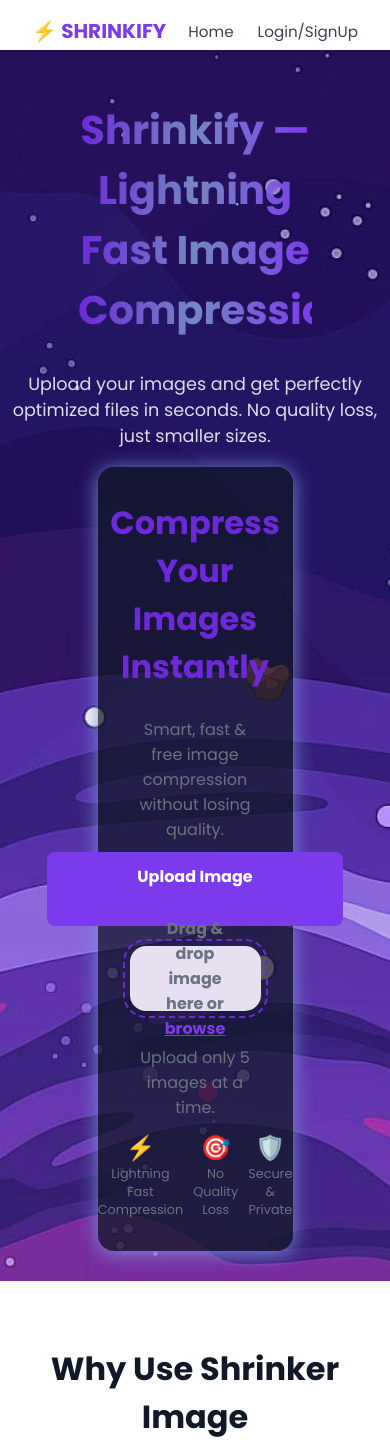
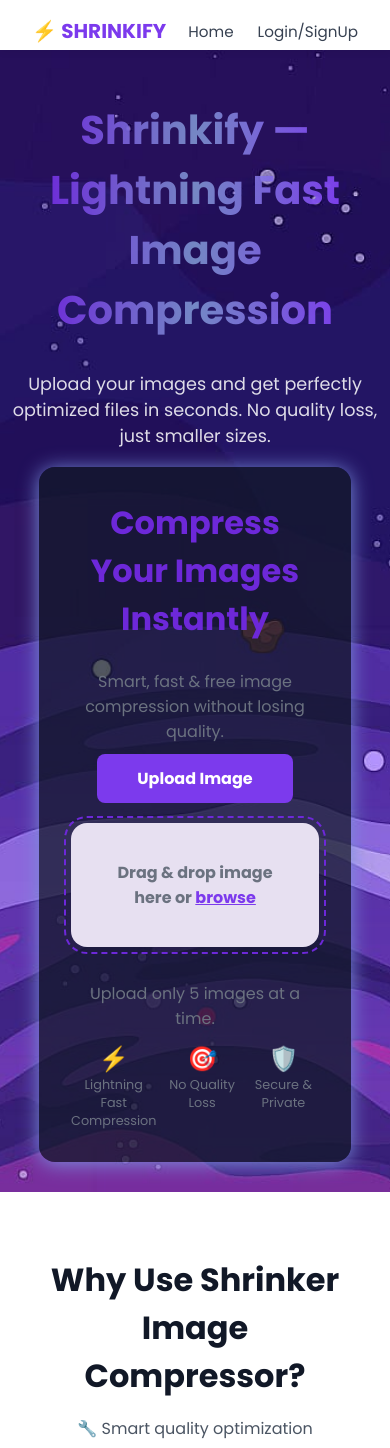
Before and after one commit to NishantBansal-877/shrinkifyfrontend, a React (Create React App) app: page / in a window 390 px wide. Shown: the top 1448 px of the page. Built offline with nearby package versions, Linux system fonts and the light colour scheme; no server answers.

Commit message:
Update main.css

```diff
--- a/src/main.css
+++ b/src/main.css
@@ -49,6 +49,8 @@
   box-shadow: 0 4px 12px rgba(0, 0, 0, 0.2);
   animation: fadeInSlide 0.8s ease-out;
 }
+
+
 .logo {
   font-weight: bold;
   color: #7c3aed;
@@ -133,6 +135,7 @@
   margin: 15px auto;
   animation: fadeInUp 1.5s ease-in-out;
 }
+
 .upload-btn {
   aspect-ratio: 4/1;
   margin-bottom: 10px;
@@ -196,6 +199,17 @@
   box-shadow: 0 2px 20px rgb(121, 143, 221);
   text-align: center;
   margin-bottom: 30px;
+}
+@media (max-width: 768px) {
+  .welcomeText{
+    display:none,
+      }
+  .hero-title{
+  width: 80%;
+  }
+  .upload-section{
+ max-width: calc(min(700px, 80%));
+  }
 }
 .upload-section h1 {
   color: #6d28d9;
```
